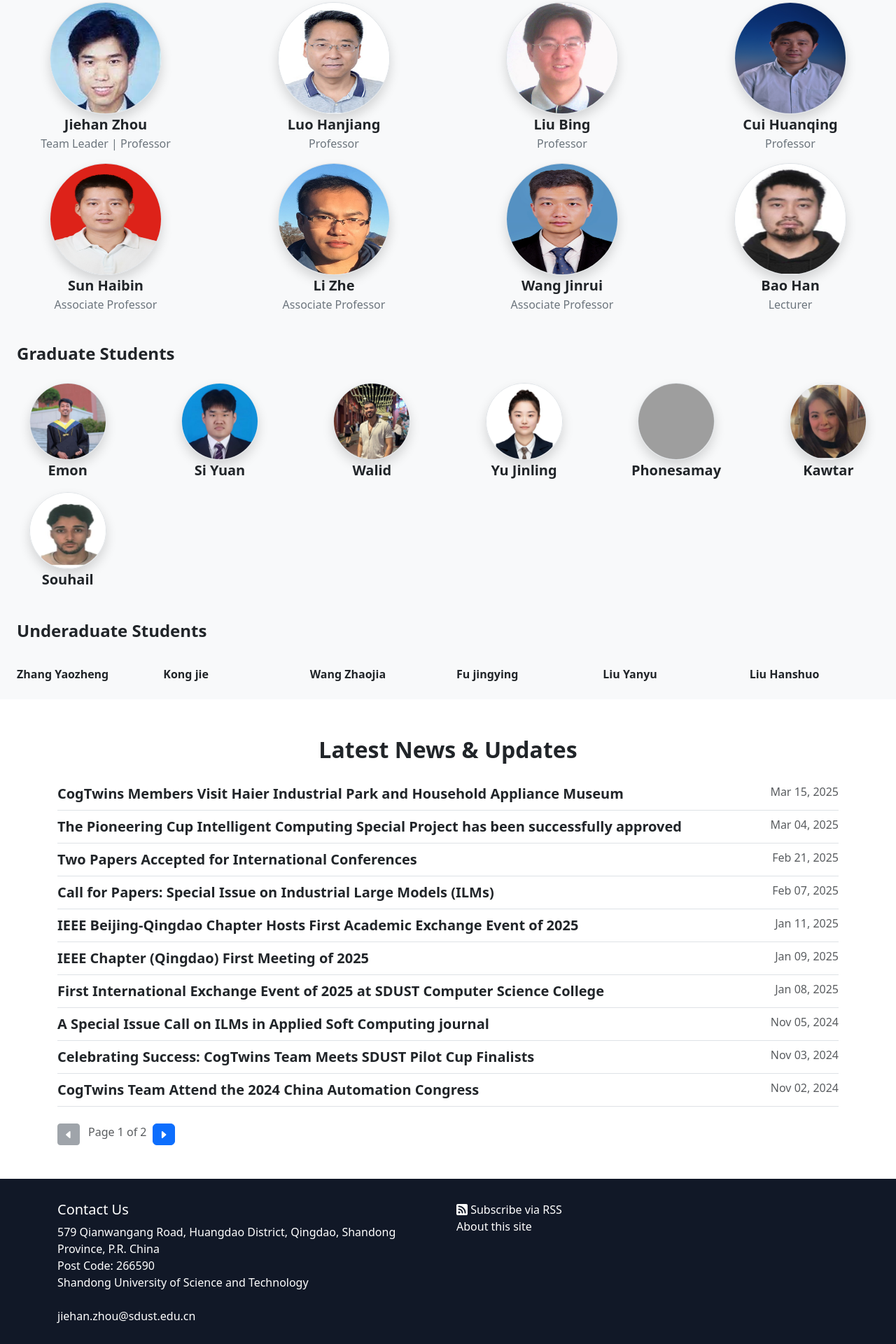
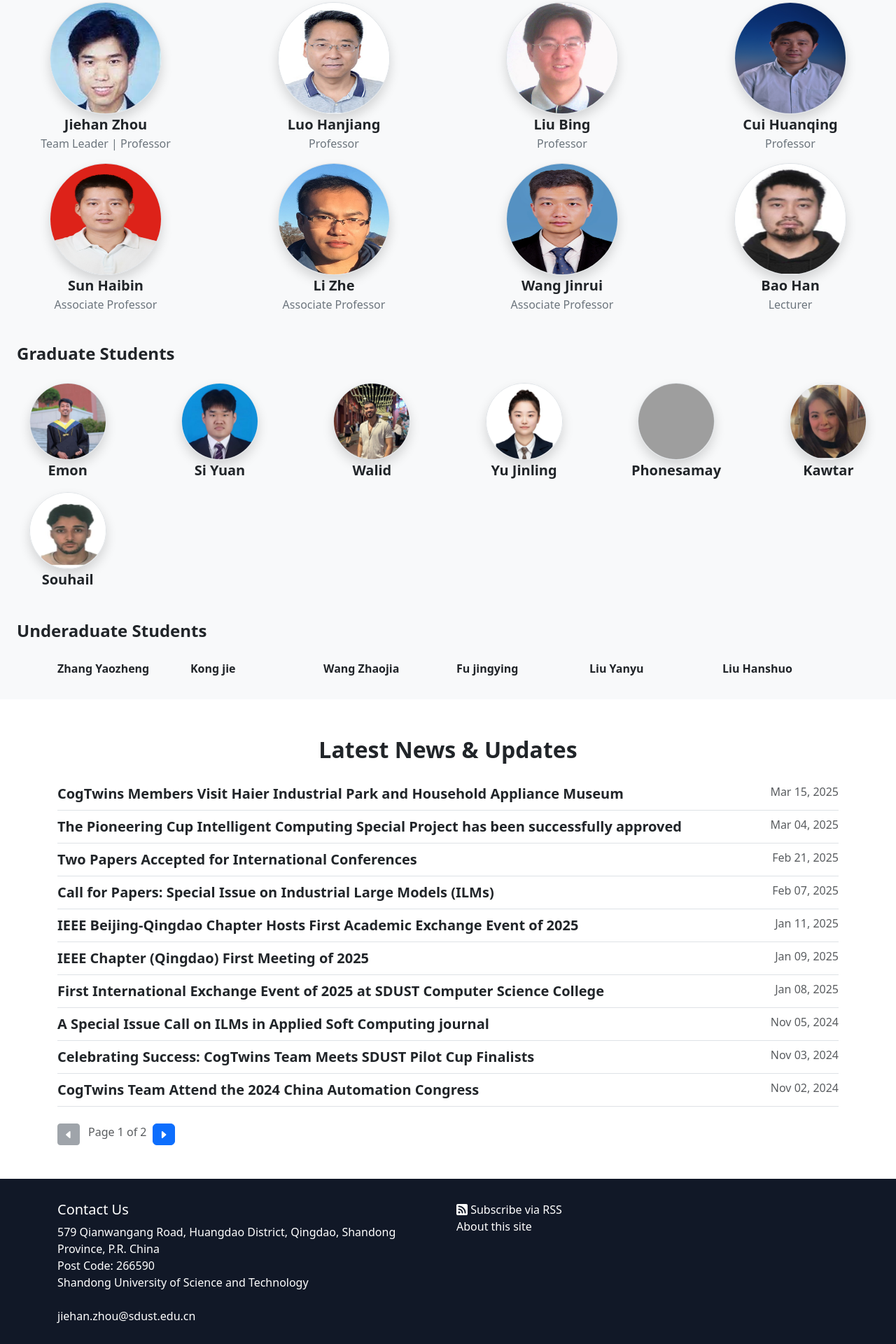
Before and after one commit to cogtwins/cogtwins.github.io, a Jekyll site: the page built from index.html, in a window 1280 px wide. Shown: the part 731-2651 px from the top of the page at 70% size. Built offline with Jekyll 4.4.1, drawn with Linux system fonts in a browser that asks for light colours; the list of posts is cut into pages by our own code; grey boxes are pictures that could not be loaded.

Commit message:
Homepage member view fix

```diff
--- a/_includes/team.html
+++ b/_includes/team.html
@@ -2,7 +2,7 @@
 
 <div class="row mt-3">
   {% for member in site.data.lab_members %}
-  <div class="col-4 col-md-3 text-center mb-3 hprofile">
+  <div class="col-6 col-md-4 col-lg-3 text-center mb-3 hprofile">
     <img
       class="rounded-circle border shadow"
       height="160px"
@@ -45,10 +45,12 @@
 <div class="text-dark fs-4 fw-bold mb-3 p-2 ms-3 mt-3">
   Underaduate Students
 </div>
-<div class="m-4 me-4 fs-6 pb-3 fw-semibold">
-  <div class="row mb-2">
-    {% for member in site.data.undergraduate_members %}
-    <div class="col-2">{{ member.name }}</div>
-    {% endfor %}
+<div class="container">
+  <div class="fs-6 pb-3 fw-semibold">
+    <div class="row mb-2">
+      {% for member in site.data.undergraduate_members %}
+      <div class="col-6 col-md-3 col-lg-2 mb-2">{{ member.name }}</div>
+      {% endfor %}
+    </div>
   </div>
 </div>
```
